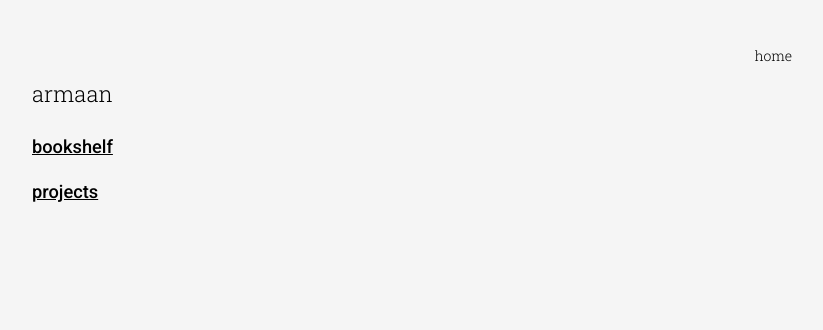
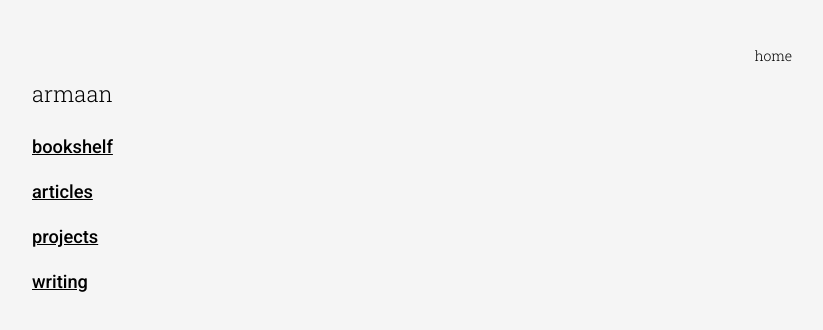
Before and after one commit to armaanshah96/armaanshah.me, a React (Create React App) app: page / in a window 1280 px wide. Shown: the top 330 px of the page, without its empty margins (16-839 px from the left). Built offline with nearby package versions, Linux system fonts and the light colour scheme.

Commit message:
Add much more content to site

```diff
--- a/src/components/ContentBlock/ContentBlock.js
+++ b/src/components/ContentBlocks/ContentBlock/ContentBlock.js
@@ -7,7 +7,7 @@ const ContentBlock = (props) => {
   const match = useRouteMatch();
   let link = <Link to={`${match.url}${props.link}`}>{props.title}</Link>;
 
-  if (props.link === undefined) {
+  if (props.link === null) {
     link = props.title;
   } else if (props.isExternalLink) {
     link = <a href={props.link}>{props.title}</a>;
--- a/src/components/ContentBlocks/ContentBlocks.js
+++ b/src/components/ContentBlocks/ContentBlocks.js
@@ -1,6 +1,6 @@
 import React from "react";
 import siteData from "../../data/siteData";
-import ContentBlock from "../ContentBlock/ContentBlock";
+import ContentBlock from "./ContentBlock/ContentBlock";
 
 const ContentBlocks = (props) => {
   return (
--- a/src/data/siteData.js
+++ b/src/data/siteData.js
@@ -9,8 +9,18 @@ const siteData = {
         isExternalLink: false
       },
       {
+        title: "articles",
+        link: "articles",
+        isExternalLink: false
+      },
+      {
         title: "projects",
         link: "projects",
+        isExternalLink: false
+      },
+      {
+        title: "writing",
+        link: "writing",
         isExternalLink: false
       },
     ],
@@ -23,15 +33,78 @@ const siteData = {
         title:
           "Pyrus: Designing A Collaborative Programming Game to Support Problem-Solving Behaviors",
         body:
-          "Research exploring how to motivate novice programmers to practice problem solving skills while working on programming challenges. Encouraging behaviors like planning in advance through game mechanics.",
+          "[Research Paper]: Research exploring how to motivate novice programmers to practice problem solving skills while working on programming challenges. Encouraging behaviors like planning in advance through game mechanics.",
         link: "http://eleanorourke.com/papers/pyrus_collaborative_programming_chi.pdf",
+        isExternalLink: true
+      },
+      {
+        title:
+          "Pipes: A game to learn functional array methods (map, filter, reduce)",
+        body:
+          "[Learning Game]: How can we make learning experiences more compelling? In exploration of alternative approaches to teach and learn new skills, I attempt to take what I have studied about what makes a game compelling and apply them in a learning context.",
+        link: null,
         isExternalLink: true
       },
     ],
   },
   bookshelf: {
     title: "bookshelf",
-    subtitle: "for articles and books that had a lasting impact",
+    subtitle: "for books that were just incredible",
+    content: [
+      {
+        title: "A Gentleman In Moscow by Amor Towles",
+        body:
+          "Incredible story of gratitude, ideology, and appreciation. Amor Towles paints a picture of intangible human interaction that I didn't think there were words to describe. Really fun to read.",
+        link: null,
+      },
+      {
+        title: "How Will You Measure Your Life by Clayton Christensen",
+        body:
+          "Framework for thinking about family and work. Ways of being intentional with personal values and those of family. The importance of how I spend my time and how to move towards joy in work.",
+        link: null,
+      },
+      {
+        title: "Educated by Tara Westover",
+        body:
+          "A memoir that reads like fiction and deals with the clash between family culture and societal culture. A series of facts can have multiple interpretations, multiple narratives. The same facts can tell different histories.",
+        link: null,
+      },
+      {
+        title: "The Shock Doctrine by Naomi Klein",
+        body:
+          "Sheds light on how the ideology of Milton Freedom has been forced upon country after country by the United States for monetary gain and maintenance of a U.S. oriented power structure. This book shows how dangerous the incentives of capitalism can be when unregulated.",
+        link: null,
+      },
+      {
+        title: "The Fifth Season by N.K. Jemisin",
+        body: "Masterful world building and storytelling with commentary on the real world I didn't expect. The closest I've ever come to watching a movie in a book. ",
+        link: null,
+      },
+      {
+        title: "My Grandmother Told Me To Tell You She's Sorry by Fredrik Backman",
+        body: "Beautiful, imaginative storytelling putting words to ineffable aspects of human dynamics and nature.",
+        link: null,
+      },
+      {
+        title: "In Search of Schrodingers Cat by John Gribbin",
+        body: "Mind-bending step into quantum mechanics and its implications.",
+        link: null,
+      },
+      {
+        title: "The Consolations of Philosophy by Alain de Boton",
+        body: "An approachable introduction to philosophy.",
+        link: null,
+      },
+      {
+        title: "Stories of Your Life and Others by Ted Chiang",
+        body: "Short story explorations of what worlds could look like when the rules of reality are tweaked. Made me realize some rules of reality / the world I have just accepted as true.",
+        link: null,
+      },
+    ],
+  },
+  articles: {
+    title: "articles",
+    subtitle: "some content that shifted my thinking and my attention",
     content: [
       {
         title: "The Ideological Turing Test",
@@ -39,6 +112,64 @@ const siteData = {
           "I'm wrong more often than not and it's worth treating interactions with that awareness. It's an idea obvious to many, but approaching conversations from that standpoint can be tough. With disagreements, refute the strongest part of the opposing argument, the steel man, to be less wrong.",
         link: "https://medium.com/the-polymath-project/the-ideological-turing-test-how-to-be-less-wrong-6803a8c290cf",
         isExternalLink: true
+      },
+      {
+        title: "The Dangers of a Single Story",
+        body:
+          "We are especially susceptible to having prejudice against groups or identities that we do not have a lot of exposure to. When I only hear one kind of story of such a group, I am more likely to reduce the entire group to that story. Something to watch out for and correct",
+        link: "https://www.ted.com/talks/chimamanda_ngozi_adichie_the_danger_of_a_single_story?language=en",
+        isExternalLink: true
+      },
+      {
+        title: "Keep Your Identity Small",
+        body:
+          "With a strongly held belief, we orient towards defending that belief. Our identity, in some ways, is being challenged. If I want to have better ideas, fewer strongly held beliefs will allow me to think more clearly and listen more receptively.",
+        link: "http://www.paulgraham.com/identity.html",
+        isExternalLink: true
+      },
+      {
+        title: "Meditations on Moloch",
+        body:
+          "In competitive systems, when there is enough competition, the person or group to sacrifice a common value will gain a momentary competitive advantage. At least until the other groups also sacrifice that value at which point we have returned to the same starting situation, just with fewer values. It's a scary slippery slope.",
+        link: "https://slatestarcodex.com/2014/07/30/meditations-on-moloch/",
+        isExternalLink: true
+      },
+      {
+        title: "Clueyness",
+        body:
+          "Comically accurate description of a specific kind of sad, uncomfortable, guilty feeling that I've always found difficult to describe.",
+        link: "https://waitbutwhy.com/2016/05/clueyness-a-weird-kind-of-sad.html",
+        isExternalLink: true
+      },
+    ],
+  },
+  writing: {
+    title: "writing",
+    subtitle: "half to full baked ideas",
+    content: [
+      {
+        title:
+          "Conflating money and value",
+        body:
+          "",
+        link: null,
+        isExternalLink: false
+      },
+      {
+        title:
+          "Coding is a communication medium",
+        body:
+          "",
+        link: null,
+        isExternalLink: false
+      },
+      {
+        title:
+          "Stability and family vs. freedom, eastern and western ideologies",
+        body:
+          "",
+        link: null,
+        isExternalLink: false
       },
     ],
   },
@@ -48,6 +179,7 @@ const siteData = {
     content: [
       {
         title: "armaanshah96 at gmail.com",
+        link: null,
       }
     ],
   },
```
Also changed, not shown: src/components/ContentBlocks/ContentBlock/ContentBlock.module.css (renamed from src/components/ContentBlock/ContentBlock.module.css).
